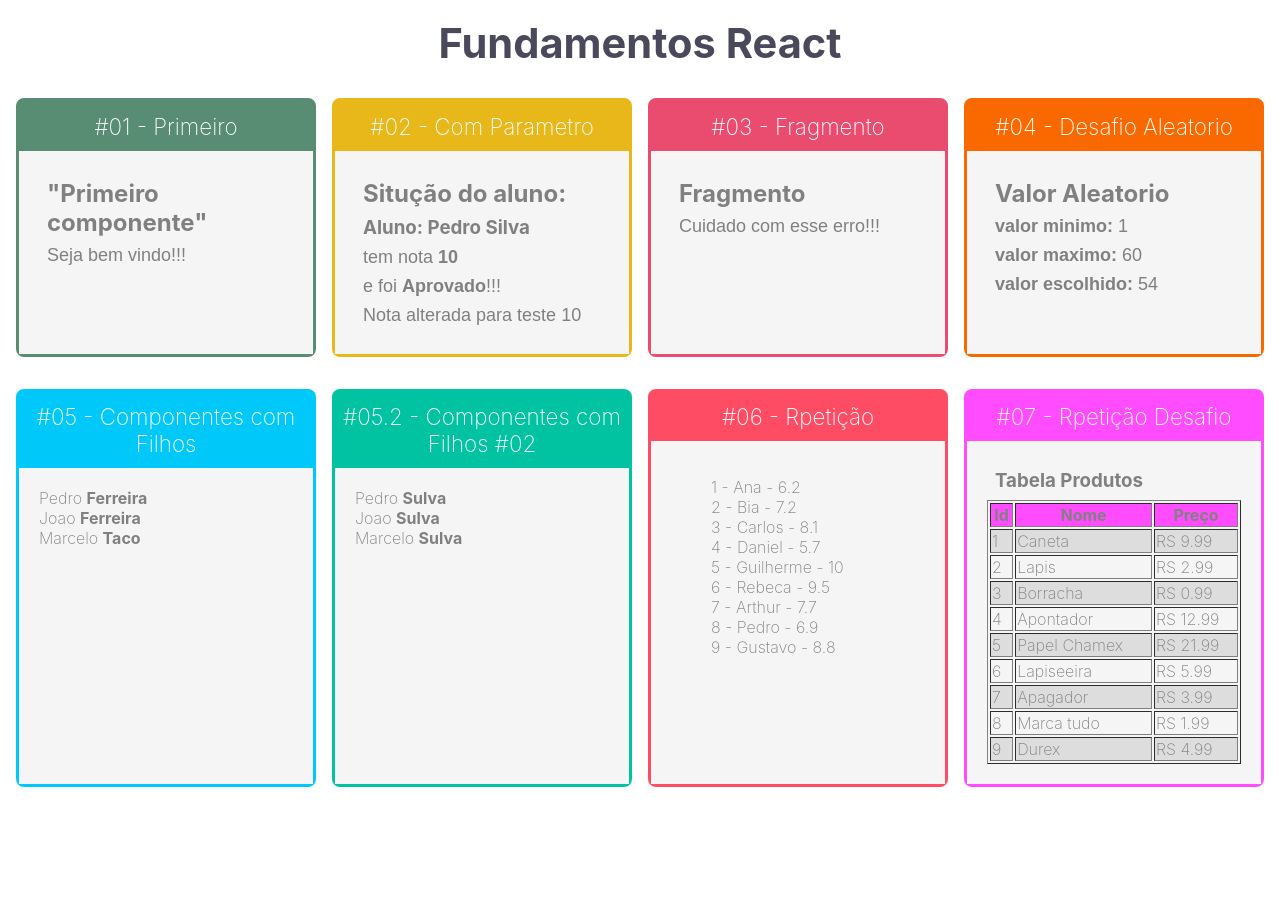
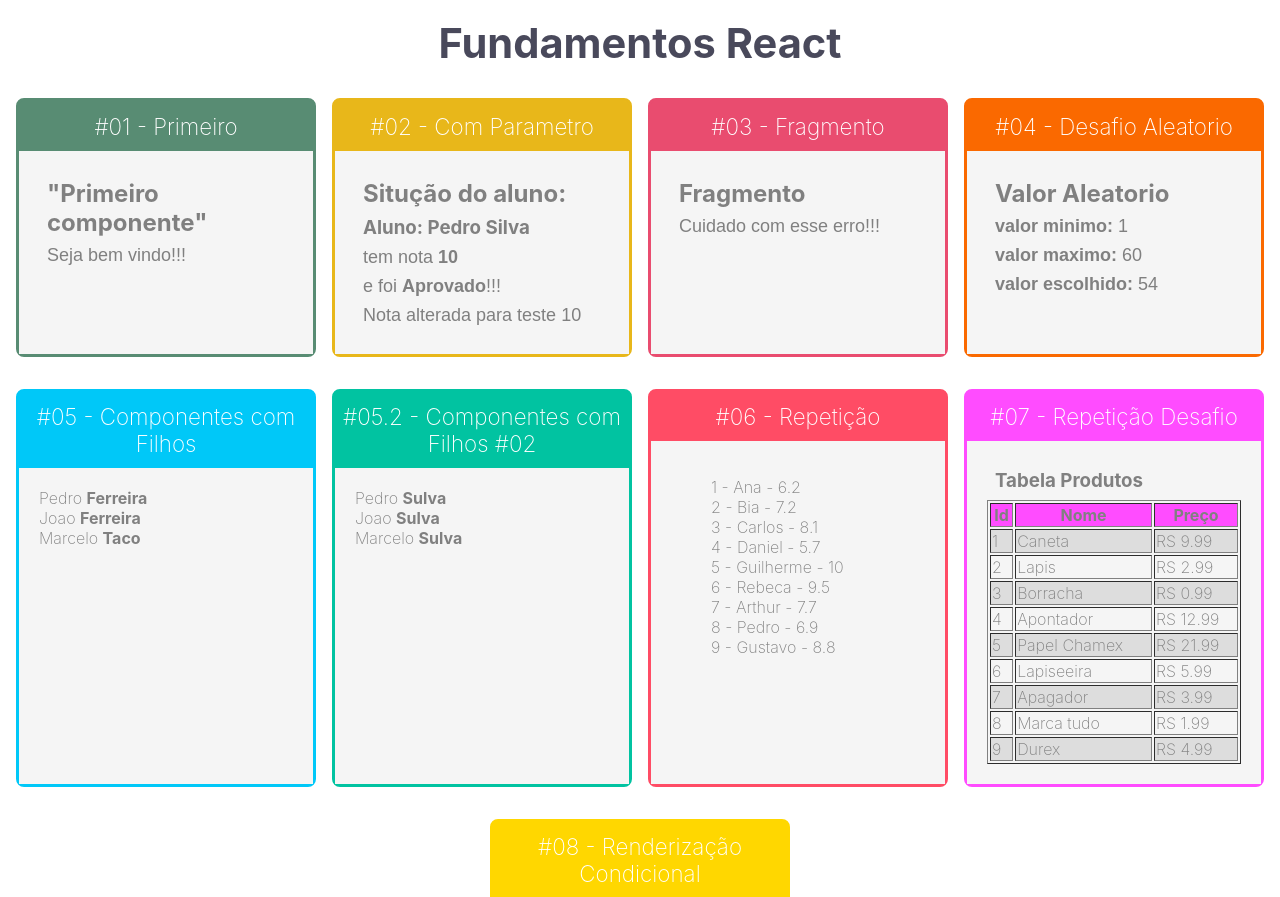
Before and after one commit to mrcomputer2018/primeiro, a React (Create React App) app: page / in a window 1280 px wide. Shown: the top 897 px of the page. Before the commit the page ends 811 px from the top, so only its background shows below. Built offline with nearby package versions, Linux system fonts and the light colour scheme.

Commit message:
renderizacao condicional

```diff
--- a/src/app.jsx
+++ b/src/app.jsx
@@ -10,6 +10,7 @@ import Familia02 from "./components/basicos/Familia02"
 import Membro from "./components/basicos/Menbro"
 import ListaAlunos from "./components/repeticao/ListaAlunos"
 import ListaProdutos from "./components/repeticao/LlistaProdutos"
+import ParOuImpar from "./components/condicional/ParOuImpar"
 
 function App(props) {
     return (
@@ -48,12 +49,16 @@ function App(props) {
                     </Familia02>
                 </Card>
 
-                <Card titulo="#06 - Rpetição"  color="#FF4C65">
+                <Card titulo="#06 - Repetição"  color="#FF4C65">
                     <ListaAlunos></ListaAlunos>
                 </Card>
 
-                <Card titulo="#07 - Rpetição Desafio"  color="#FF4CFF">
+                <Card titulo="#07 - Repetição Desafio"  color="#FF4CFF">
                     <ListaProdutos></ListaProdutos>
+                </Card>
+
+                <Card titulo="#08 - Renderização Condicional"  color="#FFD700">
+                    <ParOuImpar numero={20}></ParOuImpar>
                 </Card>
             </div>
         </div>
--- /dev/null
+++ b/src/components/condicional/ParOuImpar.jsx
@@ -0,0 +1,14 @@
+import React from "react"
+
+const ParOuImpar = (props) => {
+    const isPar = props.numero % 2 === 0
+    return(
+        <div>
+            { isPar ?
+                <span>Par</span> :
+                <span>Impar</span> }
+        </div>
+    )
+}
+
+export default ParOuImpar;
```
